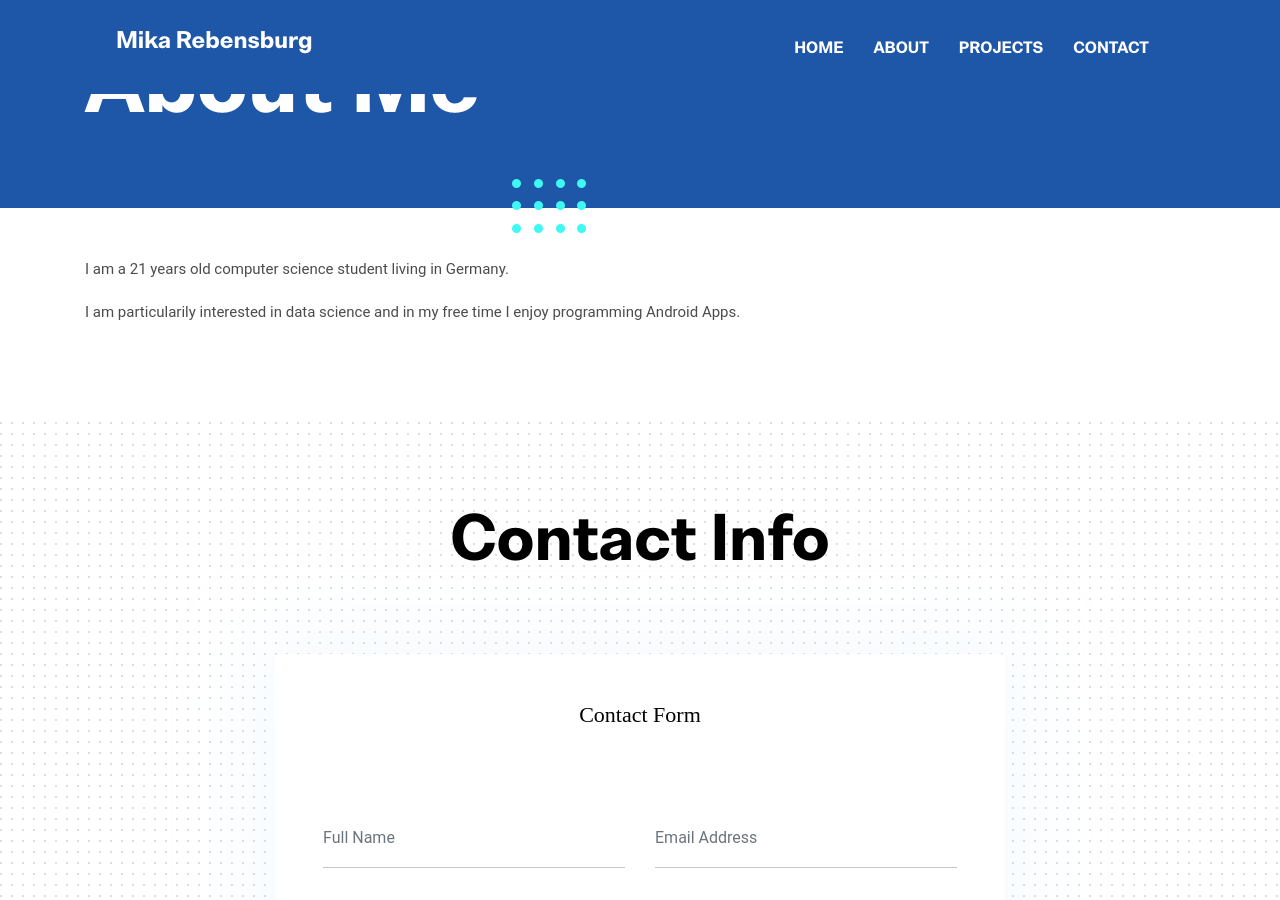
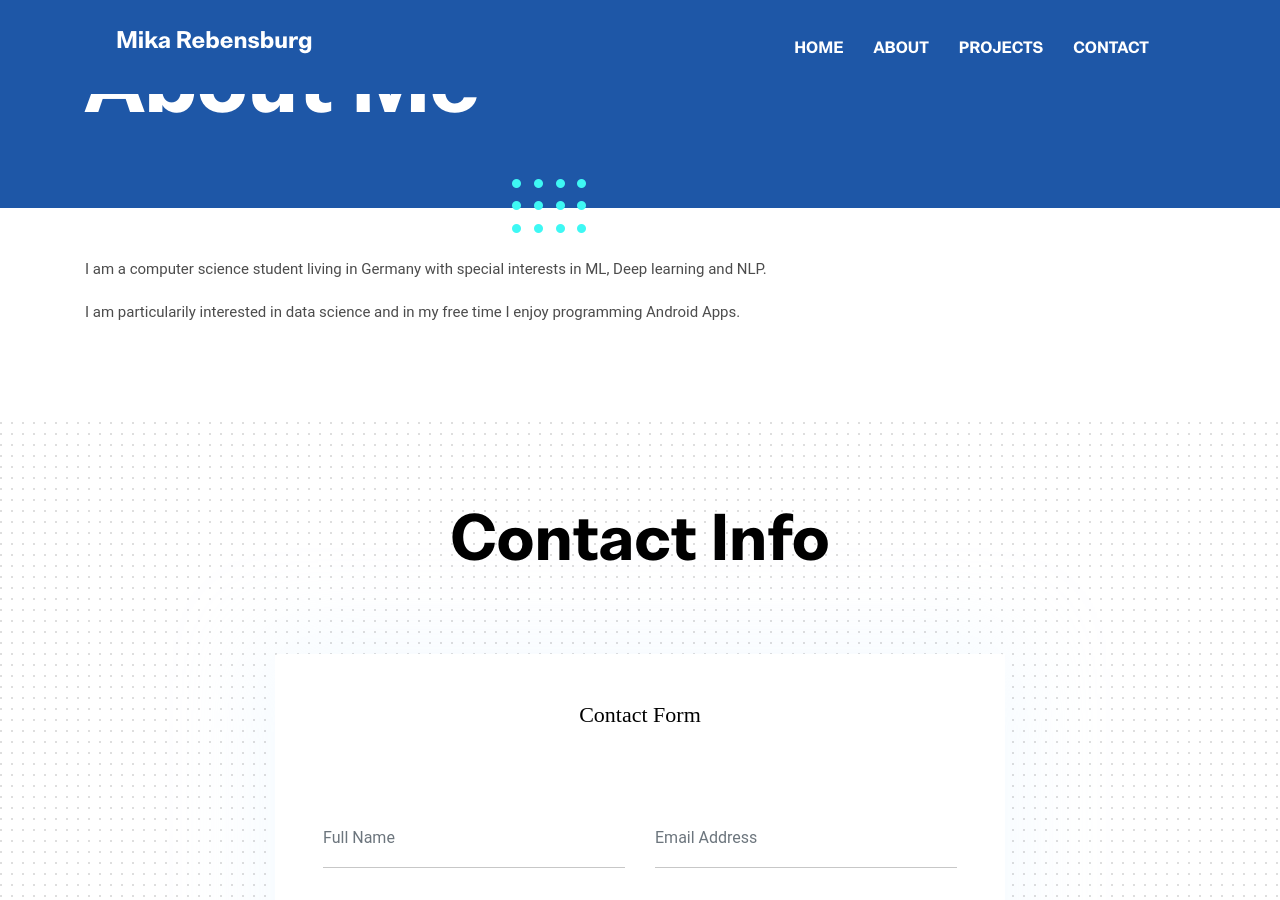
Before and after one commit to memika/memika.github, a Jekyll site: the page built from _pages/about.md, in a window 1280 px wide and 900 px high, scrolled down 316 px. Built offline with Jekyll 4.4.1, drawn with Linux system fonts in a browser that asks for light colours.

Commit message:
Update about.md

```diff
--- a/_pages/about.md
+++ b/_pages/about.md
@@ -6,6 +6,6 @@ image: assets/images/about/author.jpg
 signature: assets/images/about/signature.png
 ---
 
-I am a 21 years old computer science student living in Germany.
+I am a computer science student living in Germany with special interests in ML, Deep learning and NLP.
 
 I am particularily interested in data science and in my free time I enjoy programming Android Apps.
```
